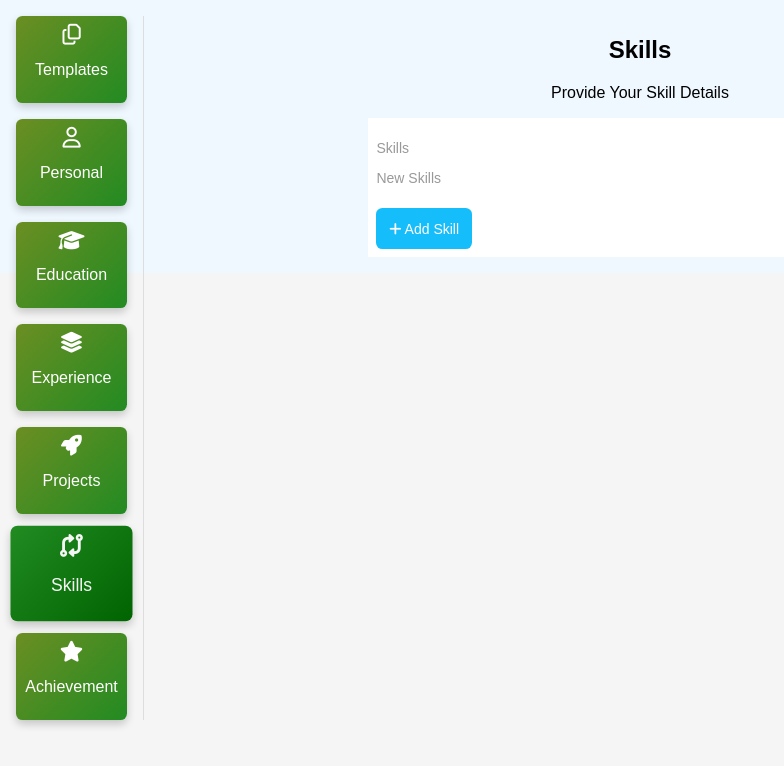
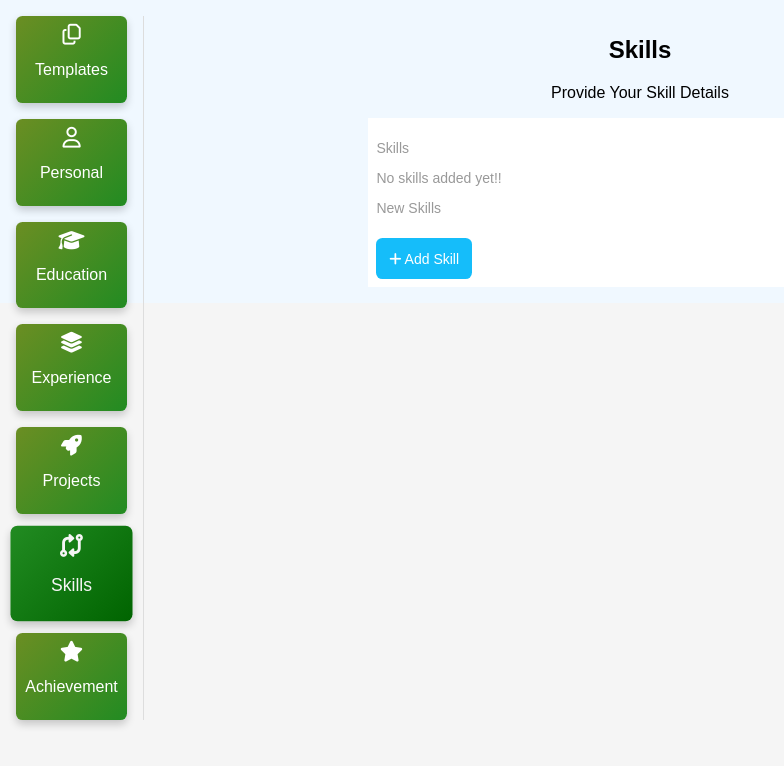
Before and after one commit to rohitghatal1/CVMaker-ReactJS, a React (Create React App) app: page / in a window 1280 px wide. Both pictures are taken after a click on the element "Skills". Shown: the top 766 px of the page, without its empty margins (0-784 px from the left). Built offline with nearby package versions, Linux system fonts and the light colour scheme.

Commit message:
added use effect for savign and dipalying data stored in local storage

```diff
--- a/src/componentsInner/Skills.js
+++ b/src/componentsInner/Skills.js
@@ -16,7 +16,7 @@ export default function Skills() {
     setIsAddButtonVisible(true);
   }
 
-  const [skills, setSkils] = useState([]);
+  const [skills, setSkills] = useState([]);
   const [newSkill, setNewSkill] = useState({
     skillName: '',
     skillLevel: ''
@@ -32,8 +32,16 @@ export default function Skills() {
       localStorage.setItem('skillData', JSON.stringify(updatedSkills));
       setIsModalOpen(false);
       setIsAddButtonVisible(true);
+      setNewSkill({skillName: '', skillLevel: ''})
     }
   }
+
+  useEffect(() => {
+    const sotredSkills = JSON.parse(localStorage.getItem('skillData'));
+    if(sotredSkills){
+      setSkills(sotredSkills);
+    }
+  }, [])
   return (
     <div>
       <div className="skillsComponent">
@@ -42,6 +50,19 @@ export default function Skills() {
         <section className="skillSection">
           <div className="addedSkills">
             <p>Skills</p>
+
+            {skills.length > 0 ? (
+              skills.map((skill, index) =>(
+                <div className="skillItem" key={index}>
+                  <div className="skillAndDeleteBtn">
+                    <p>{skill.skillName} <span>({skill.skillLevel})</span></p>
+                  </div>
+                </div>
+              ))
+            )
+            :(
+              <p>No skills added yet!! </p>
+            )}
           </div>
 
           <div className="newSkills">
```
